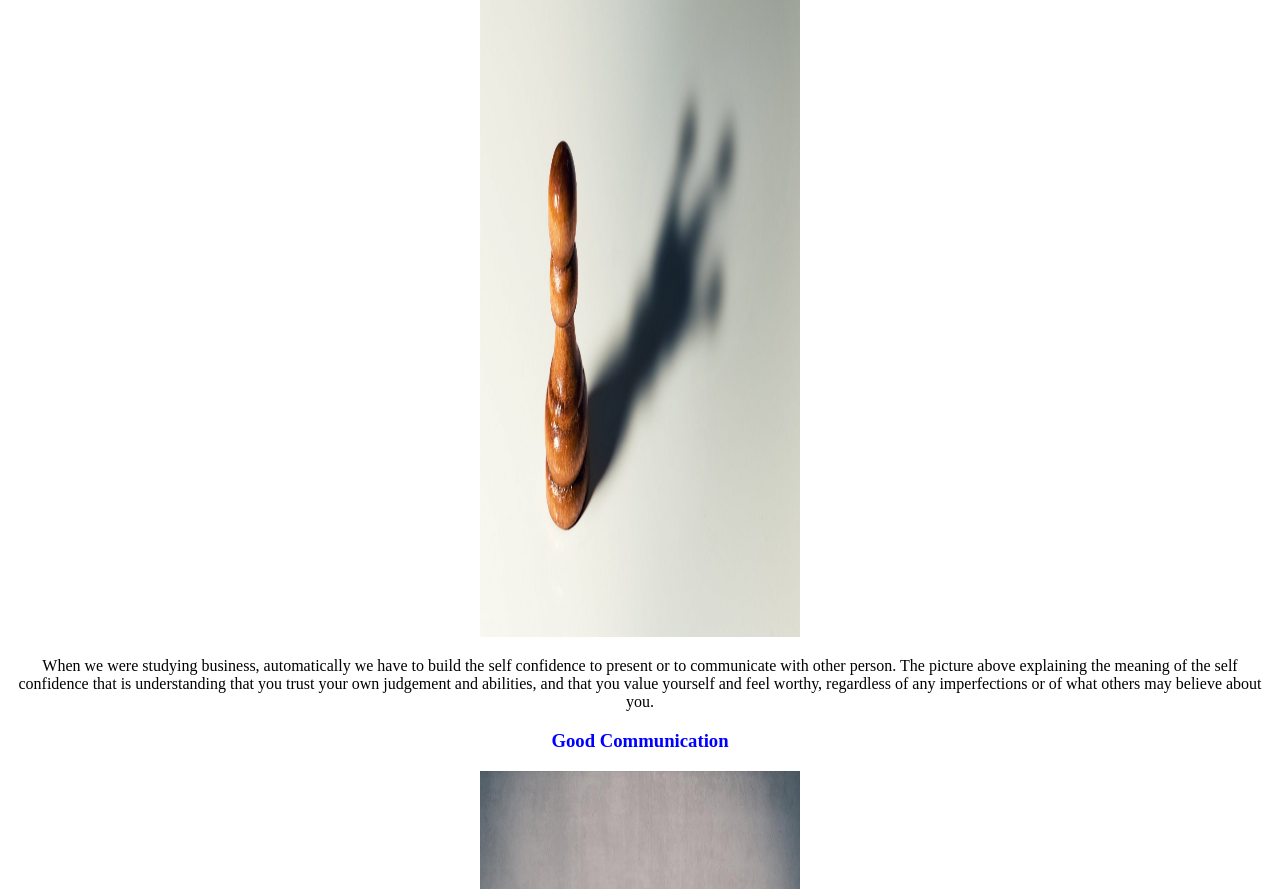
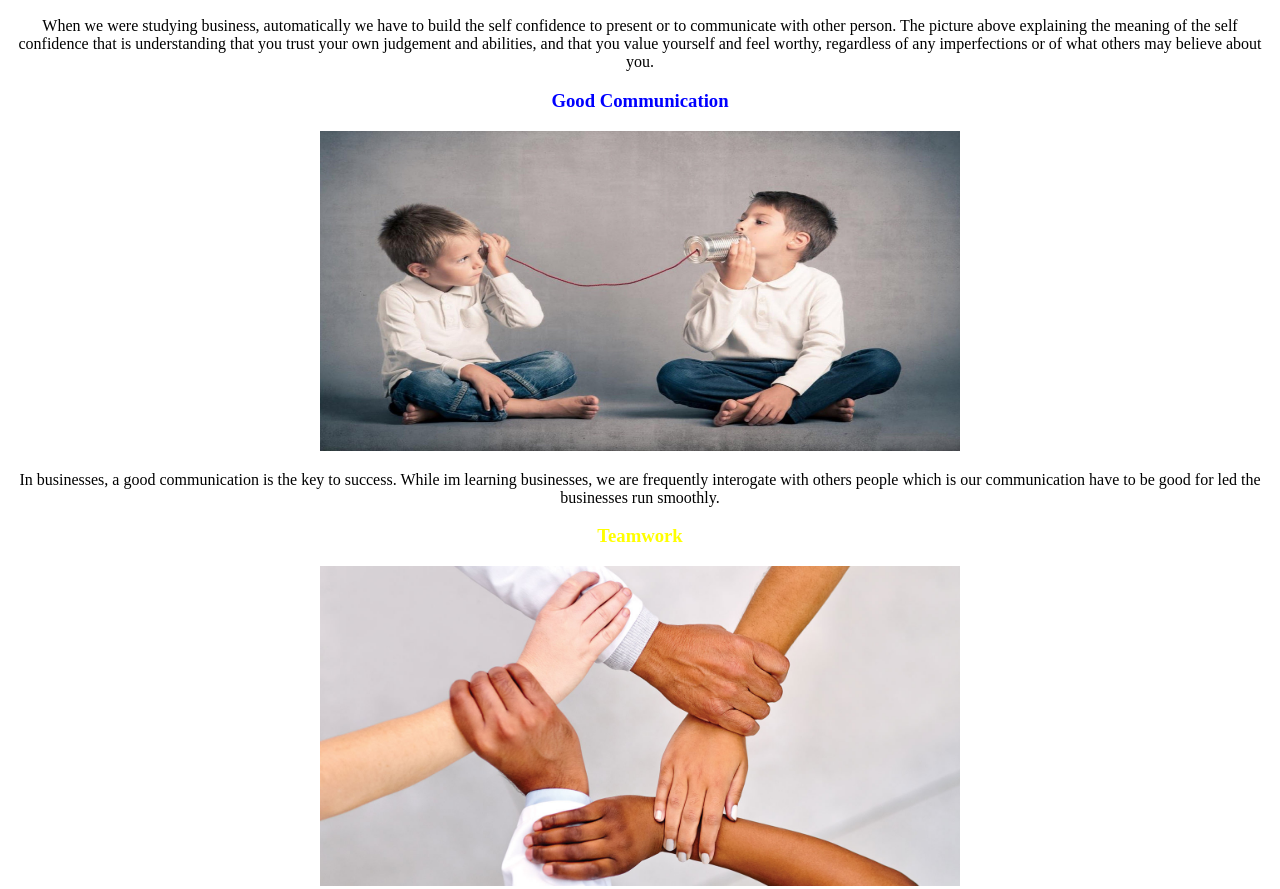
Before and after one commit to AhmadAmi7/website-personal, a plain HTML site: page index.html in a window 1280 px wide. Shown: the part 907-1796 px from the top of the page. Drawn offline with Linux system fonts and the light colour scheme; files whose address does not match are found by name.

Commit message:
Update index.html

```diff
--- a/index.html
+++ b/index.html
@@ -6,15 +6,15 @@
 </head>
 <body>
 <h1>Ahmad Amir Abdullah Personal Biography</h1>
-<img src=F:\UiTM\Sem 5\IMS456 Basic Web Design\personal-website\website-personal\images1.jpg" height="640px" width="320px">
+<img src=F:\UiTM\Sem 5\IMS456 Basic Web Design\personal-website\website-personal\images1.jpg" height="320px" width="640px">
 <h2>My Key Features</h2>
 <p>My name is Ahmad Amir Abdullah, I'm 22 years old. I live with my family, which consist of my mom, my older sister with her duaghter and my older brother. I am graduate diploma in Business Studies at UiTM Machang. I was interest on businesses since i was at secondary school. I love math, business, accounting and other parts of the businesses courses. Business courses have build my character to be as follows:</p>
 <h3 style="color:red">Self Confidence</h3>
-<img src="F:\UiTM\Sem 5\IMS456 Basic Web Design\personal-website\website-personal/images2.jpg" height="640px" width="320px">
+<img src="F:\UiTM\Sem 5\IMS456 Basic Web Design\personal-website\website-personal/images2.jpg" height="320px" width="640px">
 <p>When we were studying business, automatically we have to build the self confidence to present or to communicate with other person. The picture above explaining the meaning of the self confidence that is understanding that you trust your own judgement and abilities, and that you value yourself and feel worthy, regardless of any imperfections or of what others may believe about you.</p>
 <h3 style="color:blue">Good Communication</h3>
-<img src="F:\UiTM\Sem 5\IMS456 Basic Web Design\personal-website\website-personal\images3.jpeg" height="640px" width="320px">
+<img src="F:\UiTM\Sem 5\IMS456 Basic Web Design\personal-website\website-personal\images3.jpeg" height="320px" width="640px">
 <p>In businesses, a good communication is the key to success. While im learning businesses, we are frequently interogate with others people which is our communication have to be good for led the businesses run smoothly.</p>
 <h3 style="color:yellow">Teamwork</h3>
-<img src="F:\UiTM\Sem 5\IMS456 Basic Web Design\personal-website\website-personal\images4.jpg" height="640px" width="320px">
+<img src="F:\UiTM\Sem 5\IMS456 Basic Web Design\personal-website\website-personal\images4.jpg" height="320px" width="640px">
 <p>In businesses we negotiate with many people. That is how i am polish my teamworks skills. Teamwork is a key for the businesses to move forward.
```
